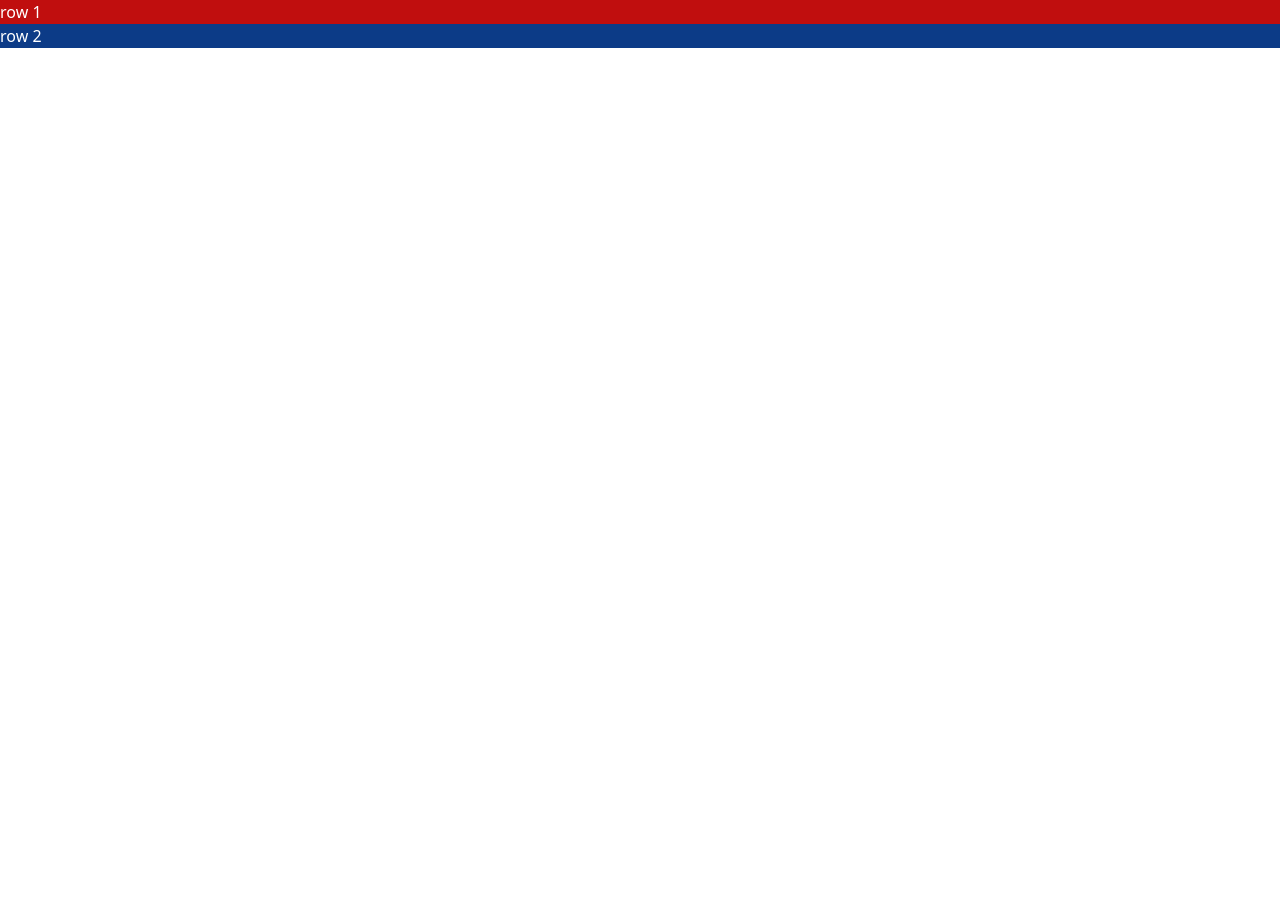
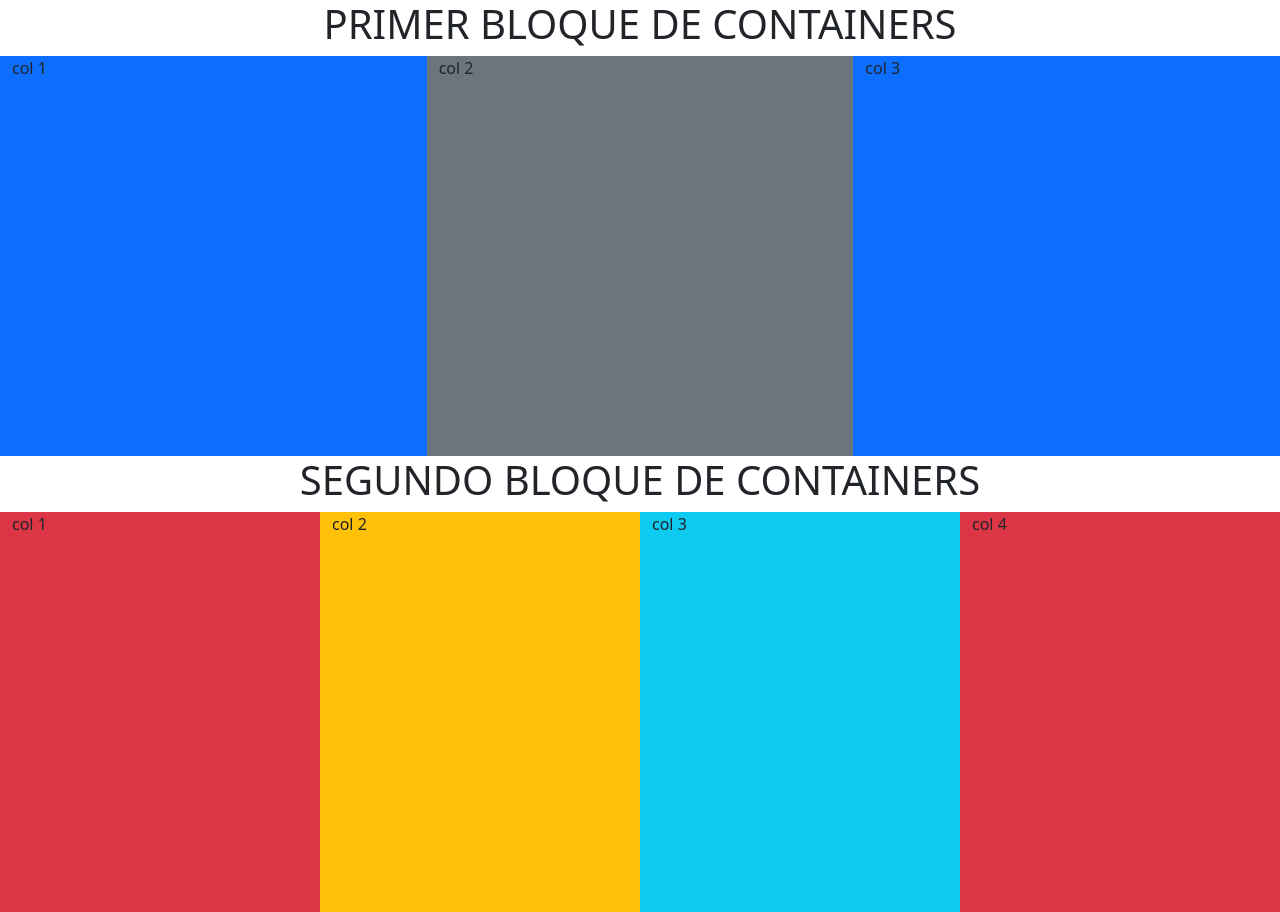
Before and after one commit to GeeksHubsAcademy/fsdVLC0524Bootstrap, a plain HTML site: page index.html in a window 1280 px wide. Before the commit the page ends 800 px from the top, so only its background shows below. Drawn offline with nearby package versions, Linux system fonts and the light colour scheme.

Commit message:
feat: magicccccccccccccccc bootstrap

```diff
--- a/css/styles.css
+++ b/css/styles.css
@@ -1,12 +1,16 @@
+
+body {
+    margin: 0;
+    padding: 0;
+
+    display: flex;
+    flex-direction: column;
+    justify-content: center;
+    align-items: center;
+}
 
 .container {
     background-color: orange;
-    color: white;
-}
-
-.container-fluid {
-    background-color: purple;
-    color: white;
 }
 
 .bg-red {
@@ -16,3 +20,7 @@
 .bg-blue {
     background-color: rgb(12, 59, 135);
 }
+
+.row {
+    height: 50vh;
+}
--- a/index.html
+++ b/index.html
@@ -1,24 +1,43 @@
 <!DOCTYPE html>
 <html lang="en">
-<head>
-    <meta charset="UTF-8">
-    <meta name="viewport" content="width=device-width, initial-scale=1.0">
+  <head>
+    <meta charset="UTF-8" />
+    <meta name="viewport" content="width=device-width, initial-scale=1.0" />
     <title>Document</title>
 
     <!-- BOOTSTRAP -->
-    <link href="https://cdn.jsdelivr.net/npm/bootstrap@5.3.3/dist/css/bootstrap.min.css" rel="stylesheet" integrity="sha384-QWTKZyjpPEjISv5WaRU9OFeRpok6YctnYmDr5pNlyT2bRjXh0JMhjY6hW+ALEwIH" crossorigin="anonymous">
+    <link
+      href="https://cdn.jsdelivr.net/npm/bootstrap@5.3.3/dist/css/bootstrap.min.css"
+      rel="stylesheet"
+      integrity="sha384-QWTKZyjpPEjISv5WaRU9OFeRpok6YctnYmDr5pNlyT2bRjXh0JMhjY6hW+ALEwIH"
+      crossorigin="anonymous"
+    />
 
     <!-- CSS PERSONAL -->
     <link href="css/styles.css" rel="stylesheet" />
-</head>
-<body>
-
+  </head>
+  <body>
+    <h1>PRIMER BLOQUE DE CONTAINERS</h1>
     <div class="container-fluid">
-        <div class="row bg-red">row 1</div>
-        <div class="row bg-blue">row 2</div>
+      <div class="row">
+        <div class="col-12 col-lg-4 col-sm-6 bg-primary">col 1</div>
+        <div class="col-12 col-lg-4 col-sm-6 bg-secondary">col 2</div>
+        <div class="col-12 col-lg-4 col-sm-6 bg-primary">col 3</div>
+      </div>
+      <div class="d-flex justify-content-center"><h1>SEGUNDO BLOQUE DE CONTAINERS</h1></div>
+      <div class="row bg-blue">
+        <div class="col-12 col-sm-6 col-lg-3 bg-danger">col 1</div>
+        <div class="col-12 col-sm-6 col-lg-3 bg-warning">col 2</div>
+        <div class="col-12 col-sm-6 col-lg-3 bg-info">col 3</div>
+        <div class="col-12 col-sm-6 col-lg-3 bg-danger">col 4</div>
+      </div>
     </div>
 
     <!-- BOOTSTRAP -->
-    <script src="https://cdn.jsdelivr.net/npm/bootstrap@5.3.3/dist/js/bootstrap.bundle.min.js" integrity="sha384-YvpcrYf0tY3lHB60NNkmXc5s9fDVZLESaAA55NDzOxhy9GkcIdslK1eN7N6jIeHz" crossorigin="anonymous"></script>
-</body>
+    <script
+      src="https://cdn.jsdelivr.net/npm/bootstrap@5.3.3/dist/js/bootstrap.bundle.min.js"
+      integrity="sha384-YvpcrYf0tY3lHB60NNkmXc5s9fDVZLESaAA55NDzOxhy9GkcIdslK1eN7N6jIeHz"
+      crossorigin="anonymous"
+    ></script>
+  </body>
 </html>
```
